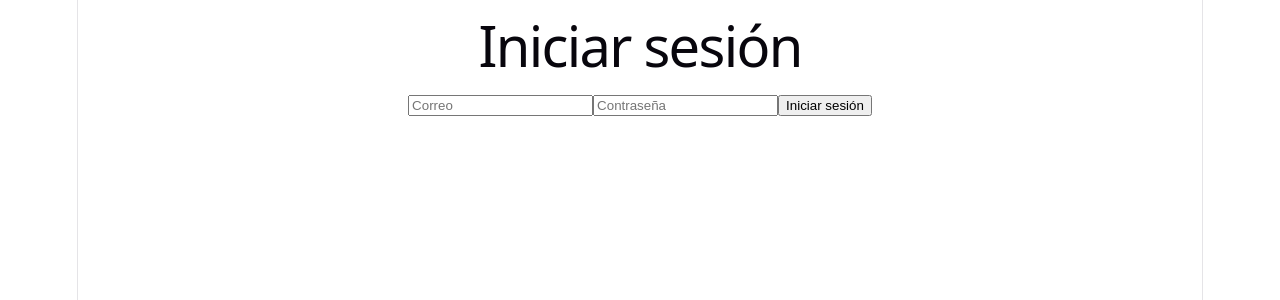
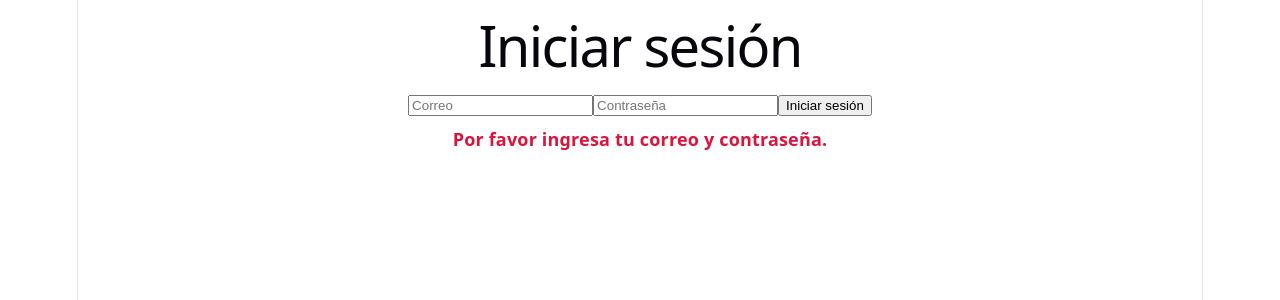
Before and after one commit to MarcosLehonti/ihc_segundo_proyecto, a React (Vite) app in the folder frontend/: page /login in a window 1280 px wide. Both pictures are taken after a click on the button "Iniciar sesión". Shown: the top 300 px of the page. Built offline with nearby package versions, Linux system fonts and the light colour scheme; no server answers.

Commit message:
Correccion H9: mostrar mensje visual de error en pantalla de inicio de sesion

```diff
--- a/frontend/src/pages/Login.tsx
+++ b/frontend/src/pages/Login.tsx
@@ -4,12 +4,18 @@ import { useNavigate } from 'react-router-dom';
 function Login() {
 
     const [email, setEmail] = useState('');
-
     const [password, setPassword] = useState('');
+    const [mensajeError, setMensajeError] = useState('');
 
     const navigate = useNavigate();
 
     const handleLogin = async () => {
+        setMensajeError('');
+
+        if (!email.trim() || !password) {
+            setMensajeError('Por favor ingresa tu correo y contraseña.');
+            return;
+        }
 
         try {
 
@@ -36,13 +42,14 @@ function Login() {
 
             } else {
 
-                console.log(data.error);
+                setMensajeError(data.error || 'Credenciales incorrectas. Verifica tus datos.');
 
             }
 
         } catch (error) {
 
             console.error('Error al conectar con el servidor:', error);
+            setMensajeError('No se pudo conectar con el servidor. Intenta nuevamente.');
 
         }
 
@@ -71,6 +78,12 @@ function Login() {
                 Iniciar sesión
             </button>
 
+            {mensajeError && (
+                <p role="alert" style={{ color: 'crimson', fontWeight: 'bold', marginTop: '10px' }}>
+                    {mensajeError}
+                </p>
+            )}
+
         </div>
     );
 
```
